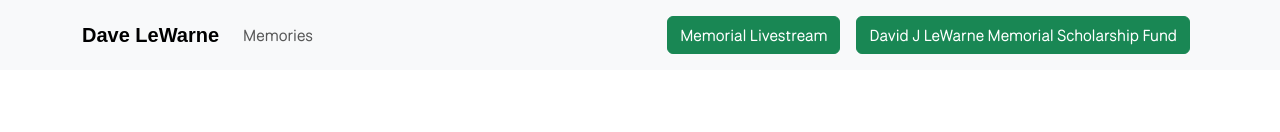
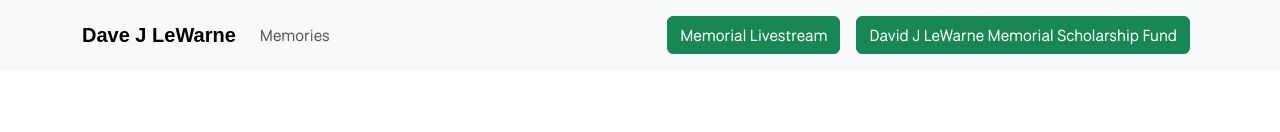
Before and after one commit to giselejfox/dave-lewarne-memorial, a Next.js app: page / in a window 1280 px wide. Shown: the top 132 px of the page. Built offline with nearby package versions, Linux system fonts and the light colour scheme; a web font is replaced by a local one.

Commit message:
changed name

```diff
--- a/src/app/layout.js
+++ b/src/app/layout.js
@@ -17,7 +17,7 @@ export default function RootLayout({ children }) {
       <body>
         <Navbar expand="lg" className="bg-body-tertiary mb-3">
           <Container>
-              <Navbar.Brand href="/" className="fw-bold">Dave LeWarne</Navbar.Brand>
+              <Navbar.Brand href="/" className="fw-bold">Dave J LeWarne</Navbar.Brand>
               <Navbar.Toggle aria-controls="basic-navbar-nav" />
               <Navbar.Collapse id="basic-navbar-nav">
               <Nav className="w-100 justify-content-between">
```
